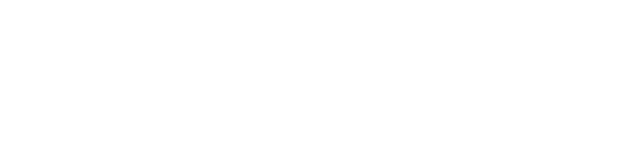
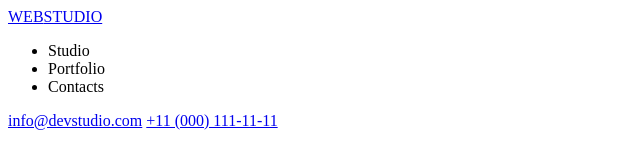
Before and after one commit to MichalRzeszot/goit-markup-hw-01, a plain HTML site: page index.html in a window 1280 px wide. Shown: the whole page, without its empty margins (0-640 px from the left). Drawn offline with Linux system fonts and the light colour scheme.

Commit message:
Update index.html

```diff
--- a/index.html
+++ b/index.html
@@ -6,7 +6,18 @@
     <title>Document</title>
   </head>
   <body>
-    <header></header>
+    <header>
+      <a href="#"><span>WEB</span>STUDIO</a>
+      <nav>
+        <ul>
+          <li>Studio</li>
+          <li>Portfolio</li>
+          <li>Contacts</li>
+        </ul>
+      </nav>
+      <a href="mailto:info@devstudio.com">info@devstudio.com</a>
+      <a href="tel:110001111111">+11 (000) 111-11-11</a>
+    </header>
     <main></main>
     <footer></footer>
   </body>
```
